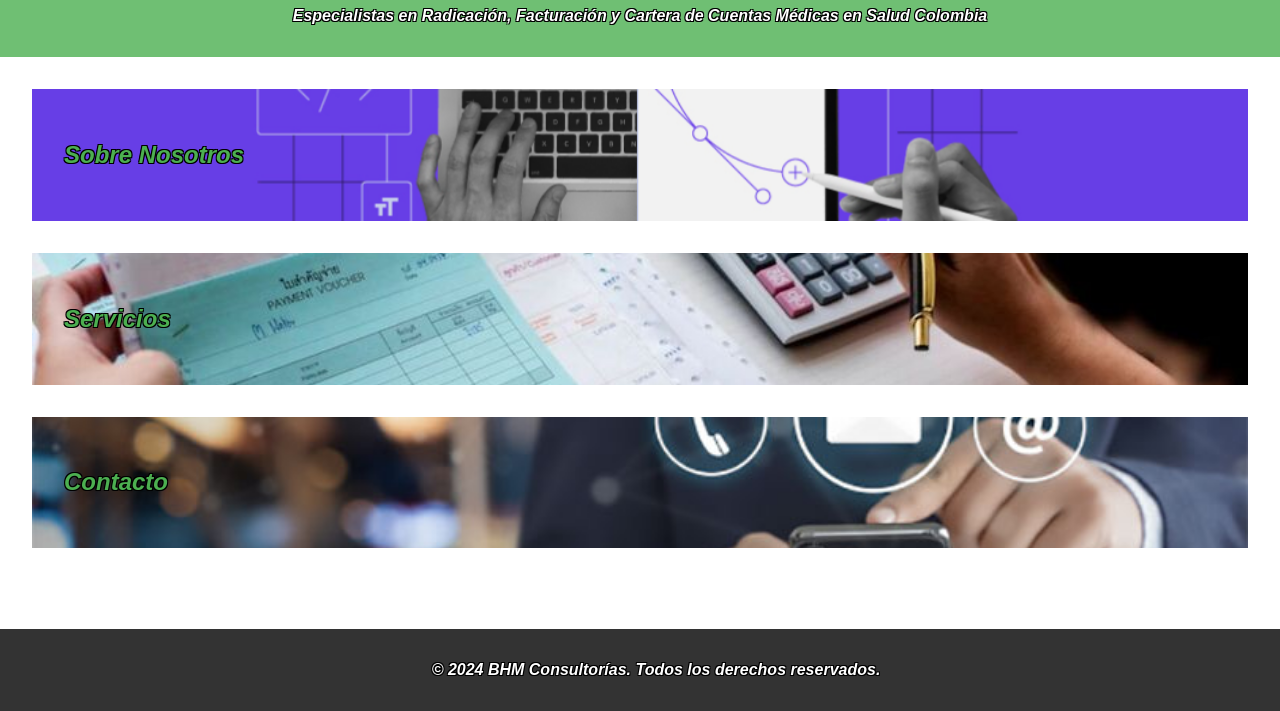
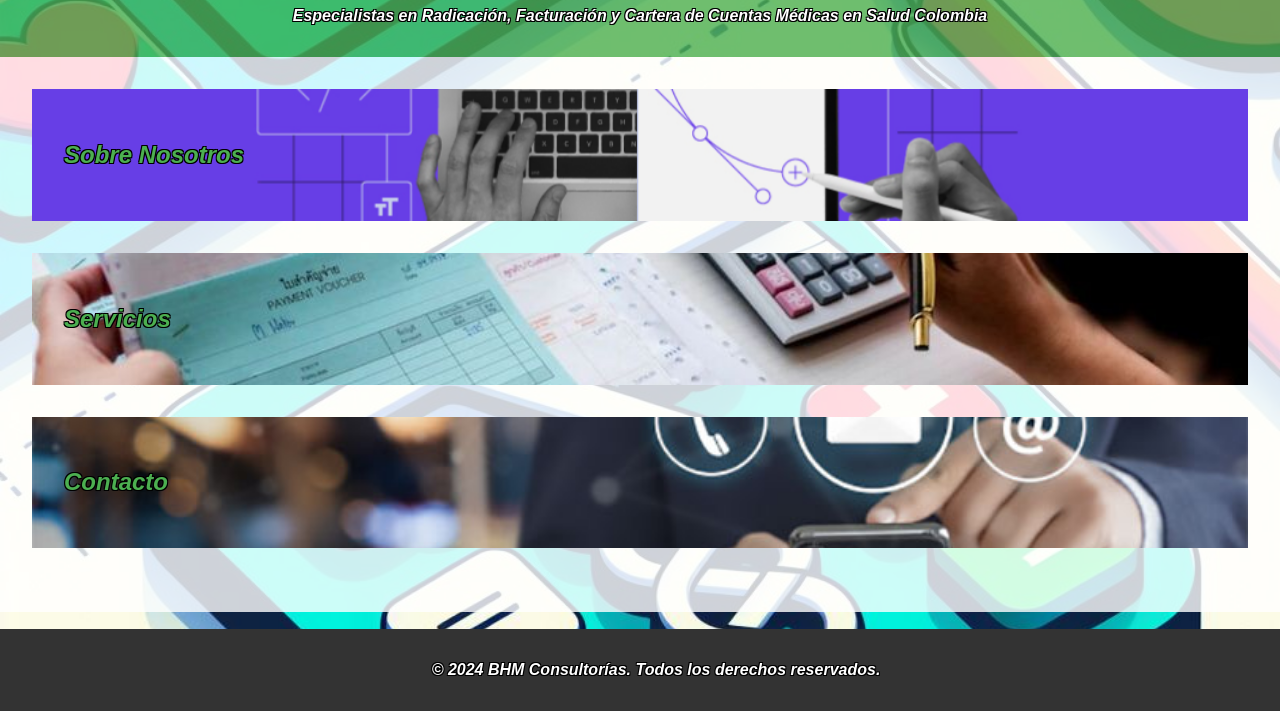
Before and after one commit to BHMCONSULTORIAS/BHM-CONSULTORIAS, a plain HTML site: page index.html in a window 1280 px wide. Shown: the part 89-800 px from the top of the page. Drawn offline with Linux system fonts and the light colour scheme.

Commit message:
Update index.html

```diff
--- a/index.html
+++ b/index.html
@@ -9,7 +9,7 @@
             font-family: Arial, sans-serif;
             margin: 0;
             padding: 0;
-            background-image: url('_f15eb980-9aa3-4d7a-bb99-bde25d6a3828.jpeg');
+            background-image: url('fondo de la pagina.jpeg');
             background-size: cover;
             background-attachment: fixed;
             background-repeat: no-repeat;
```
